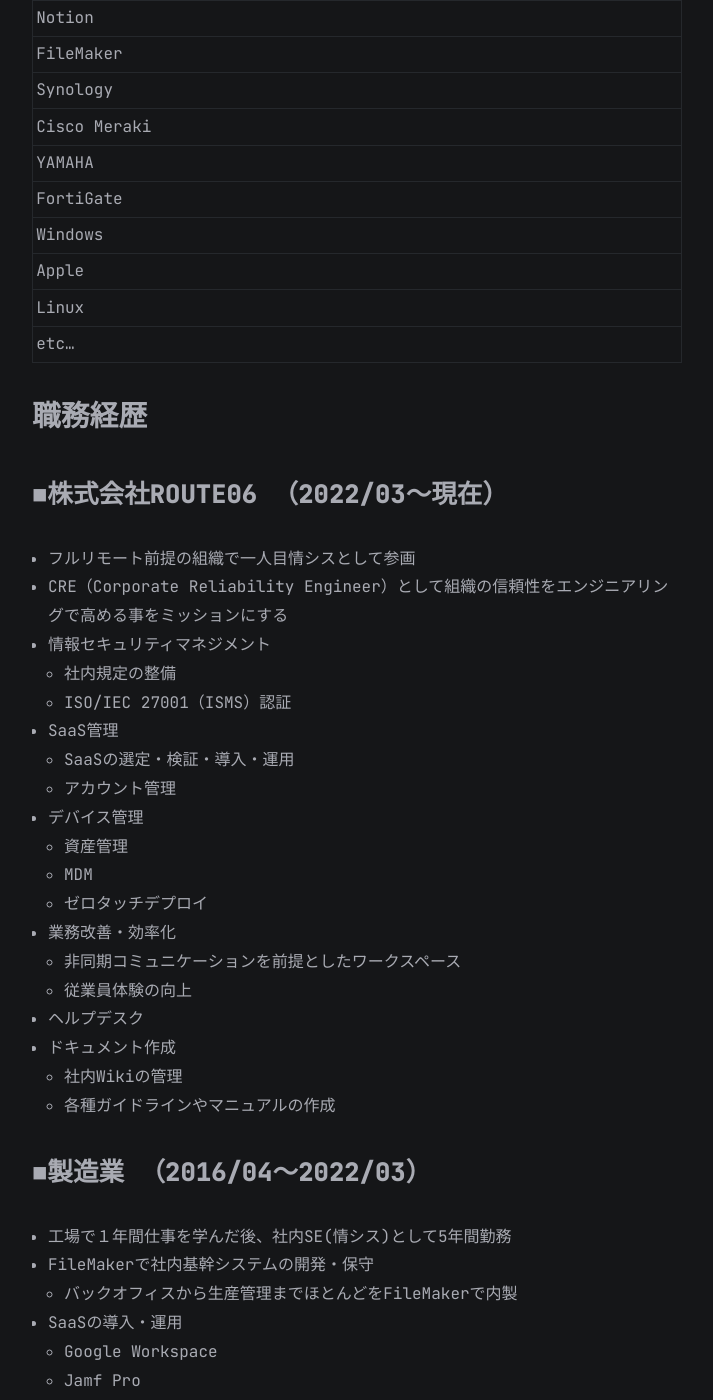
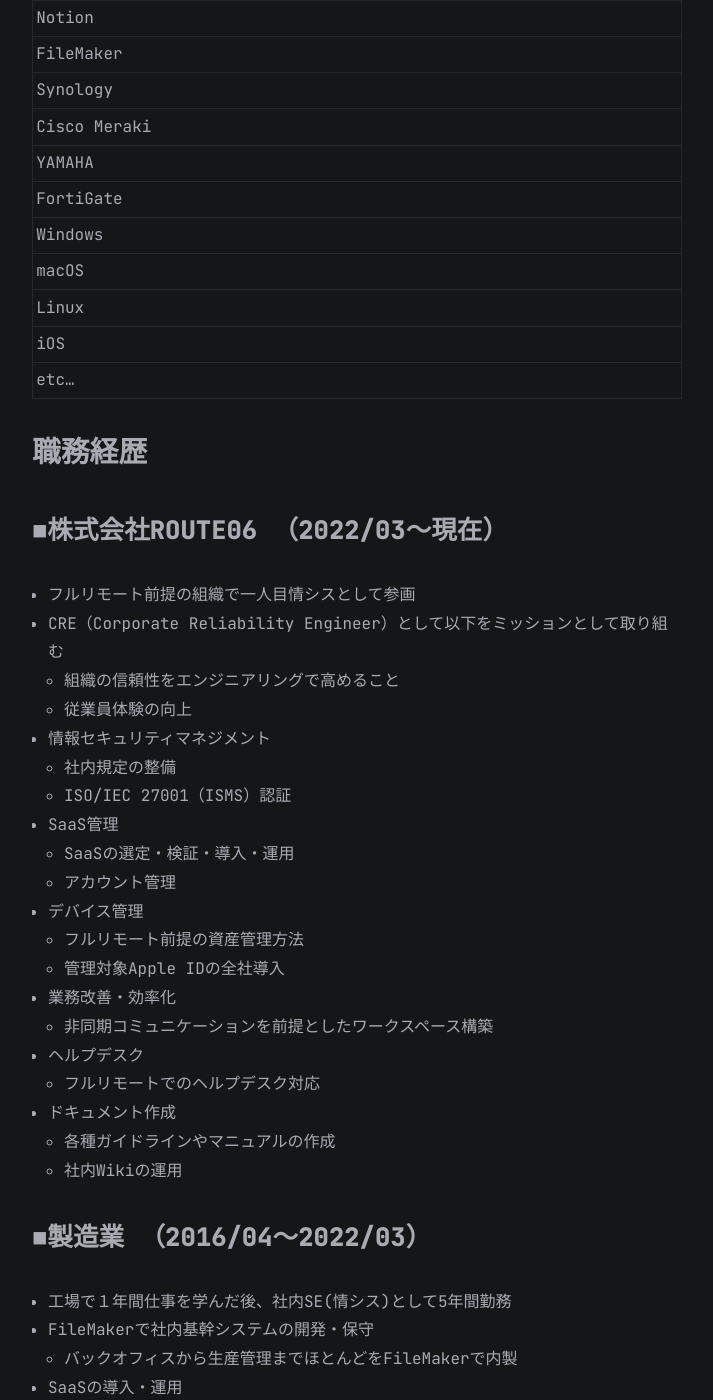
Before and after one commit to kaze3desu/kaze3desu.github.io, a Jekyll site: the page built from all_collections/_posts/2023-04-08-PortFolio.md, in a window 1280 px wide and 1400 px high, scrolled down 1330 px. Shown: the whole window, without its empty margins (283-996 px from the left). Built offline with Jekyll 4.4.1, drawn with Linux system fonts in a browser that asks for light colours; some of the changed text lies outside the part shown.

Commit message:
update IT

```diff
--- a/all_collections/_posts/2023-04-08-PortFolio.md
+++ b/all_collections/_posts/2023-04-08-PortFolio.md
@@ -40,15 +40,18 @@
 | YAMAHA |
 | FortiGate |
 | Windows |
-| Apple |
+| macOS |
 | Linux |
+| iOS |
 | etc... |
 
 ## 職務経歴
 
 ### ■株式会社ROUTE06 （2022/03〜現在）
 - フルリモート前提の組織で一人目情シスとして参画
-- CRE（Corporate Reliability Engineer）として組織の信頼性をエンジニアリングで高める事をミッションにする
+- CRE（Corporate Reliability Engineer）として以下をミッションとして取り組む
+  - 組織の信頼性をエンジニアリングで高めること
+  - 従業員体験の向上
 - 情報セキュリティマネジメント
   - 社内規定の整備
   - ISO/IEC 27001（ISMS）認証
@@ -56,16 +59,15 @@
   - SaaSの選定・検証・導入・運用
   - アカウント管理
 - デバイス管理
-  - 資産管理
-  - MDM
-  - ゼロタッチデプロイ
+  - フルリモート前提の資産管理方法
+  - 管理対象Apple IDの全社導入
 - 業務改善・効率化
-  - 非同期コミュニケーションを前提としたワークスペース
-  - 従業員体験の向上
+  - 非同期コミュニケーションを前提としたワークスペース構築
 - ヘルプデスク
+  - フルリモートでのヘルプデスク対応
 - ドキュメント作成
-  - 社内Wikiの管理
   - 各種ガイドラインやマニュアルの作成
+  - 社内Wikiの運用
 
 ### ■製造業 （2016/04〜2022/03）
 - 工場で１年間仕事を学んだ後、社内SE(情シス)として5年間勤務
@@ -89,9 +91,11 @@
 - IoTの勉強・開発
   - 自社工場のIoT化プロジェクトに従事
 - 電子機器の選定・調達・キッティング
+  - Jamf Proでゼロタッチデプロイ環境を構築
 - 情報セキュリティ教育
 - ヘルプデスク
 - その他
   - 会社紹介用リクルートムービーの企画・撮影・編集
   - 電子顕微鏡のセットアップ
+  - 基幹システムリプレイスのための要件定義
   - etc...
```
